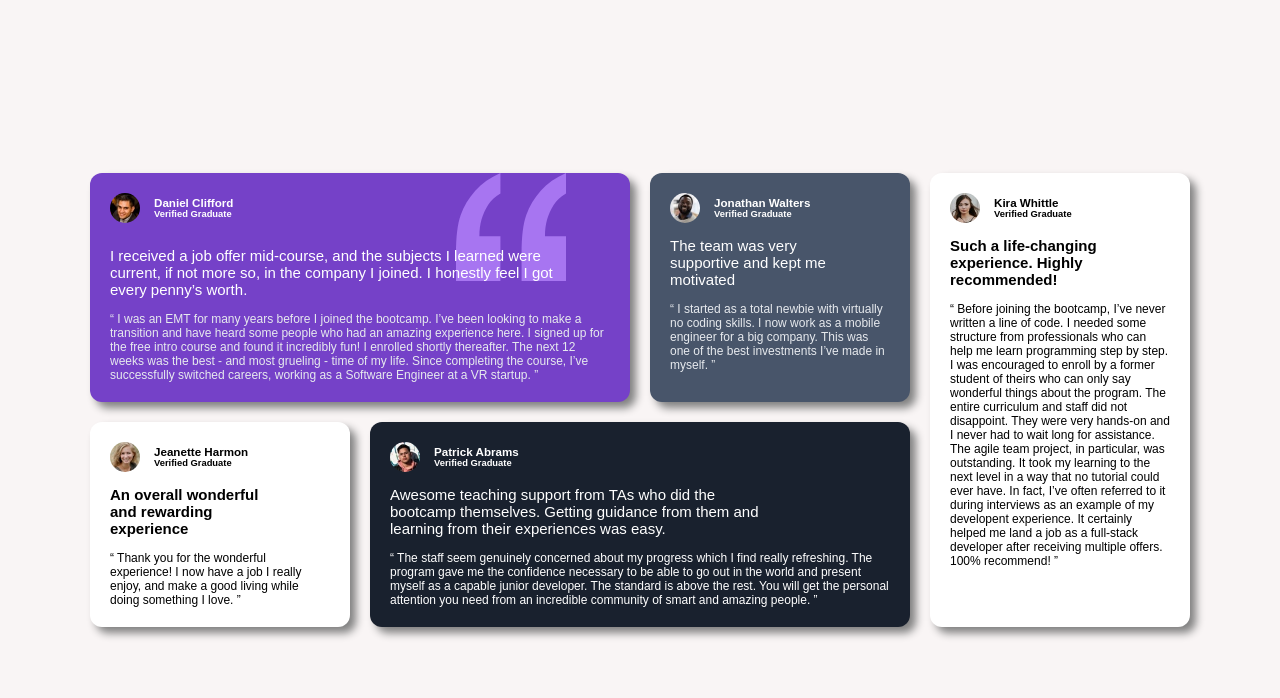
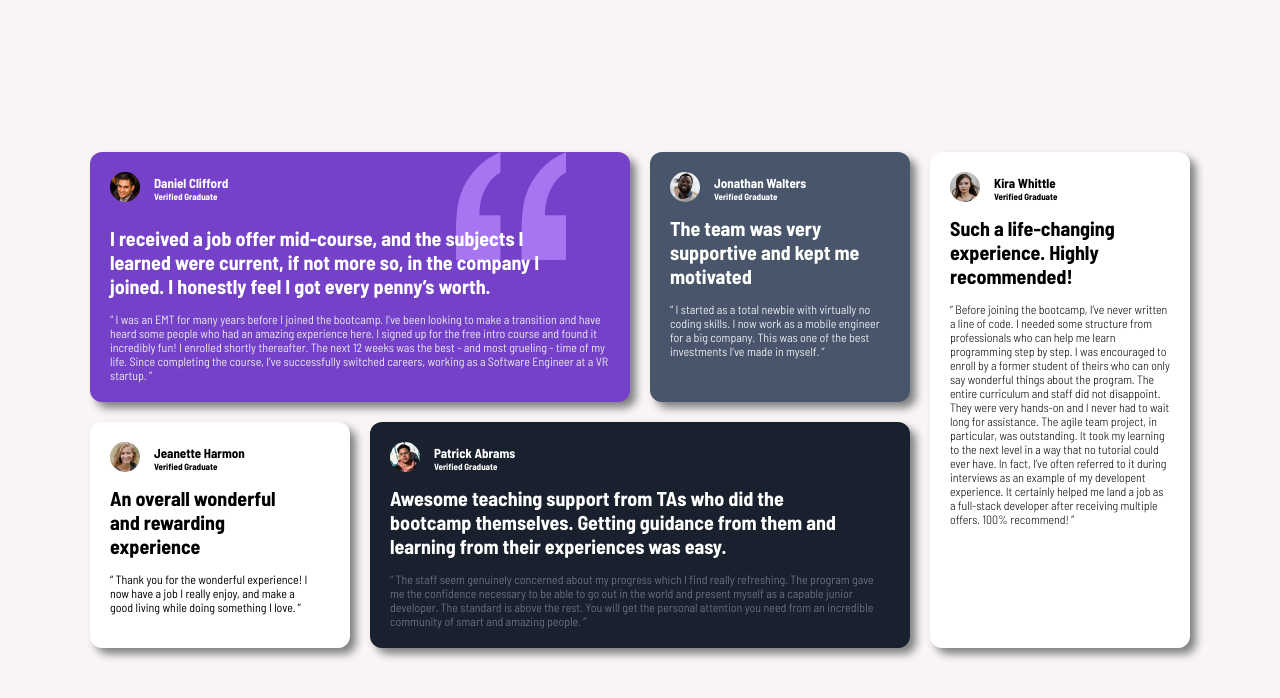
Before and after one commit to adebeshinsimon-code/Testimonial-Grid-Section-Main, a plain HTML site: page testimonials-grid-section-main/index.html in a window 1280 px wide. Drawn offline with Linux system fonts and the light colour scheme.

Commit message:
updated website

```diff
--- a/testimonials-grid-section-main/style.css
+++ b/testimonials-grid-section-main/style.css
@@ -1,3 +1,4 @@
+@import url('https://fonts.googleapis.com/css2?family=Barlow+Semi+Condensed:ital,wght@0,100;0,200;0,300;0,400;0,500;0,600;0,700;0,800;0,900;1,100;1,200;1,300;1,400;1,500;1,600;1,700;1,800;1,900&family=DM+Sans:ital,opsz,wght@0,9..40,100..1000;1,9..40,100..1000&display=swap');
 *{
 padding: 0;
 margin: 0;
@@ -46,16 +47,16 @@ body{
 
 }
 .first-card h3{
-    font-weight: 100;
-    font-size: 15px;
+    font-size: 20px;
     margin-top: 10px;
     width: 450px;
+          font-family: "Barlow Semi Condensed", sans-serif;
 
 }
 .first-card p{
     color:  hsl(214, 17%, 92%);
     font-size: 12px;
-    font-weight: 290px;
+          font-family: "Barlow Semi Condensed", sans-serif;
 }
 .second-card{
     background-color:  hsl(217, 19%, 35%)  ;
@@ -67,14 +68,19 @@ body{
     border-radius: 12px;
     color: white;
 }
+.detauls h5{
+          font-family: "Barlow Semi Condensed", sans-serif;
+          font-size: 10px;
+}
 .second-card h3{
-font-size: 15px;
-font-weight: 100;
+font-size: 20px;
 width: 200px;
+      font-family: "Barlow Semi Condensed", sans-serif;
 }
 .second-card p{
      color:  hsl(214, 17%, 92%);
      font-size: 12px;
+           font-family: "Barlow Semi Condensed", sans-serif;
 }
 .third-card{
      background-color:  hsl(0, 0%, 100%);
@@ -93,14 +99,15 @@ width: 200px;
     font-size: 14px;
 }
 .third-card p{
-    font-size: 14px;
-    font-weight: bold;
+    font-size: 12px;
+          font-family: "Barlow Semi Condensed", sans-serif;
 }
 .details-five{
     color: black;
 }
 .third-card h3{
-    font-size: 15px;
+    font-size: 20px;
+          font-family: "Barlow Semi Condensed", sans-serif;
 }
 .details-three{
     margin-top: 3px;
@@ -127,13 +134,15 @@ width: 200px;
     color: black;
 }
 .fourth-card h3{
-    font-size: 15px;
-    width: 150px;
+    font-size: 20px;
+    width: 180px;
+          font-family: "Barlow Semi Condensed", sans-serif;
 }
 .fourth-card p{
     color:  black;
     font-size: 12px;
     width: 200px;
+          font-family: "Barlow Semi Condensed", sans-serif;
 }
 
 .fifth-card{
@@ -148,13 +157,13 @@ width: 200px;
     color: white;
 }
  .fifth-card h3{
-    font-size: 14px;
-font-size: 15px;
-font-weight: 100;
-width: 370px;
+    font-size: 20px;
+width: 450px;
+      font-family: "Barlow Semi Condensed", sans-serif;
 }
 .fifth-card p{
     font-size: 12px;
+          font-family: "Barlow Semi Condensed", sans-serif;
 }
 .ins{
     display: flex;
@@ -165,9 +174,22 @@ width: 370px;
     font-weight: 200;
     font-size: 14px;
 }
-.details-four h5{
-    font-weight: bold;
-
+.details-four h5,
+.details h5,
+.details-five h5,
+.details-three h5,
+.details-two h5{
+          font-family: "Barlow Semi Condensed", sans-serif;
+    font-size:13px;
+}
+.details-four h6,
+.details h6,
+.details-five h6,
+.details-three h6,
+.details-two h6{
+    font-size: 9px;
+    font-family: "Barlow Semi Condensed", sans-serif;
+    /* color: hsl(224, 10%, 45%) ; */
 }
 
 img{
@@ -176,6 +198,9 @@ img{
 }
  .first-card,.second-card,.third-card,.fourth-card,.fifth-card{
    box-shadow:  6px 6px 8px grey;
+}
+p{
+     color:hsl(224, 10%, 45%) ;
 }
 @media(max-width:375px){
     body{
```
